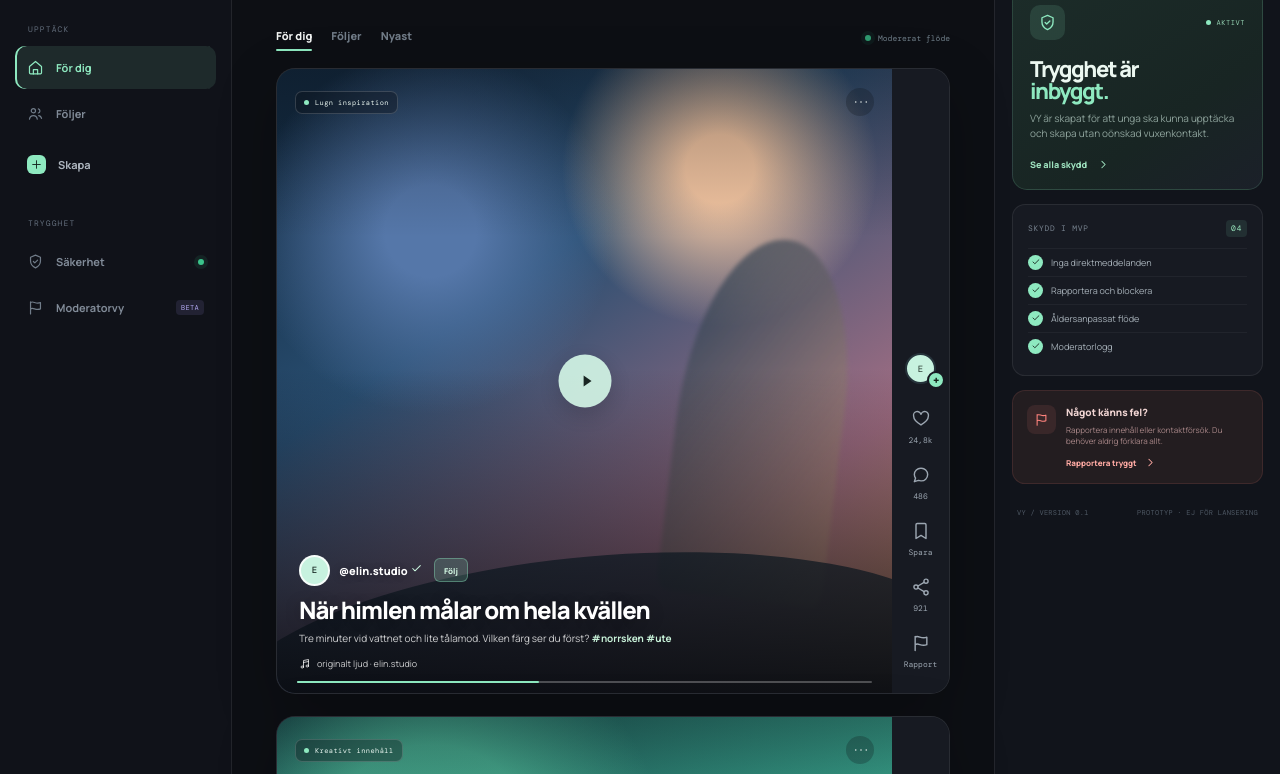
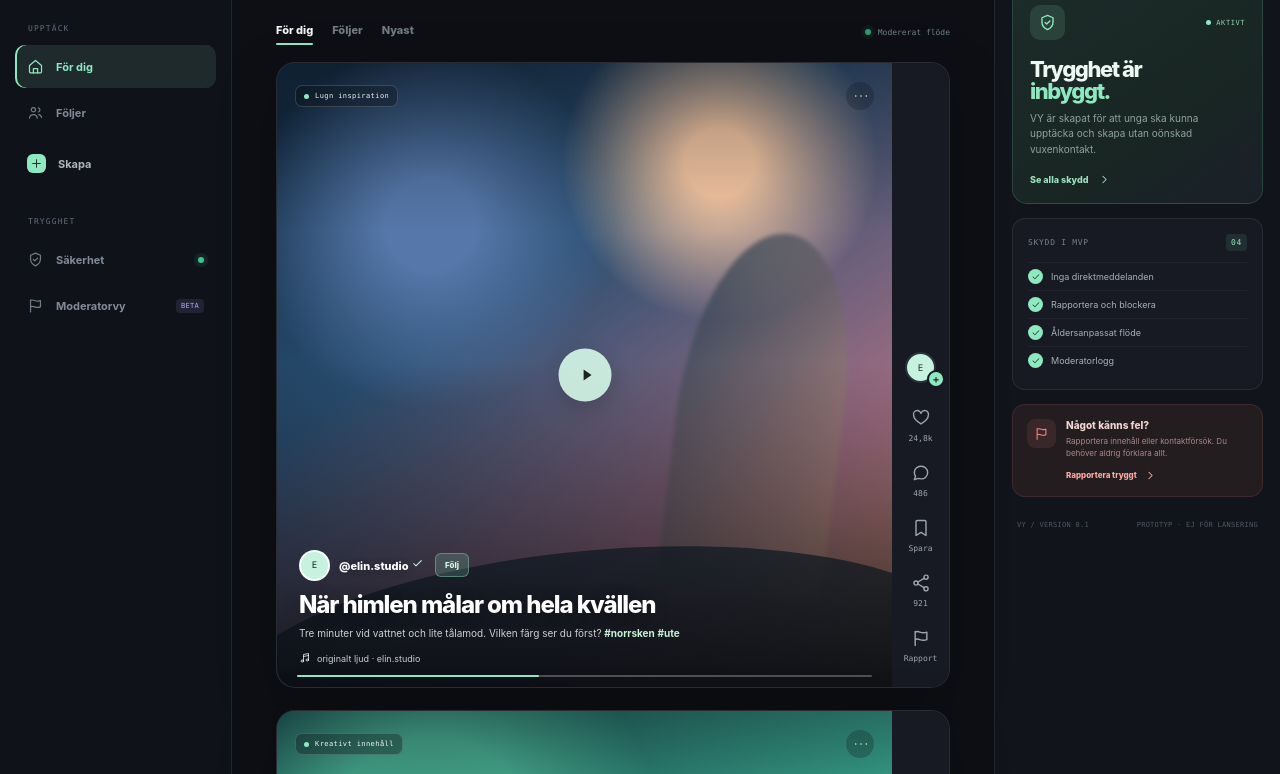
Before and after one commit to thingiverse12/Video-chatt, a website: page public/index.html in a window 1280 px wide. Shown: the part 92-866 px from the top of the page. Drawn offline with nearby package versions, Linux system fonts and the light colour scheme; no server answers.

Commit message:
Remove external font dependency from VY preview
Co-authored-by: arena-agent <297053741+arena-agent@users.noreply.github.com>

```diff
--- a/public/styles.css
+++ b/public/styles.css
@@ -1,5 +1,3 @@
-@import url('https://fonts.googleapis.com/css2?family=DM+Mono:wght@400;500&family=Manrope:wght@400;600;700;800&display=swap');
-
 :root {
   --bg: #0d0f14;
   --bg-soft: #12151c;
```
